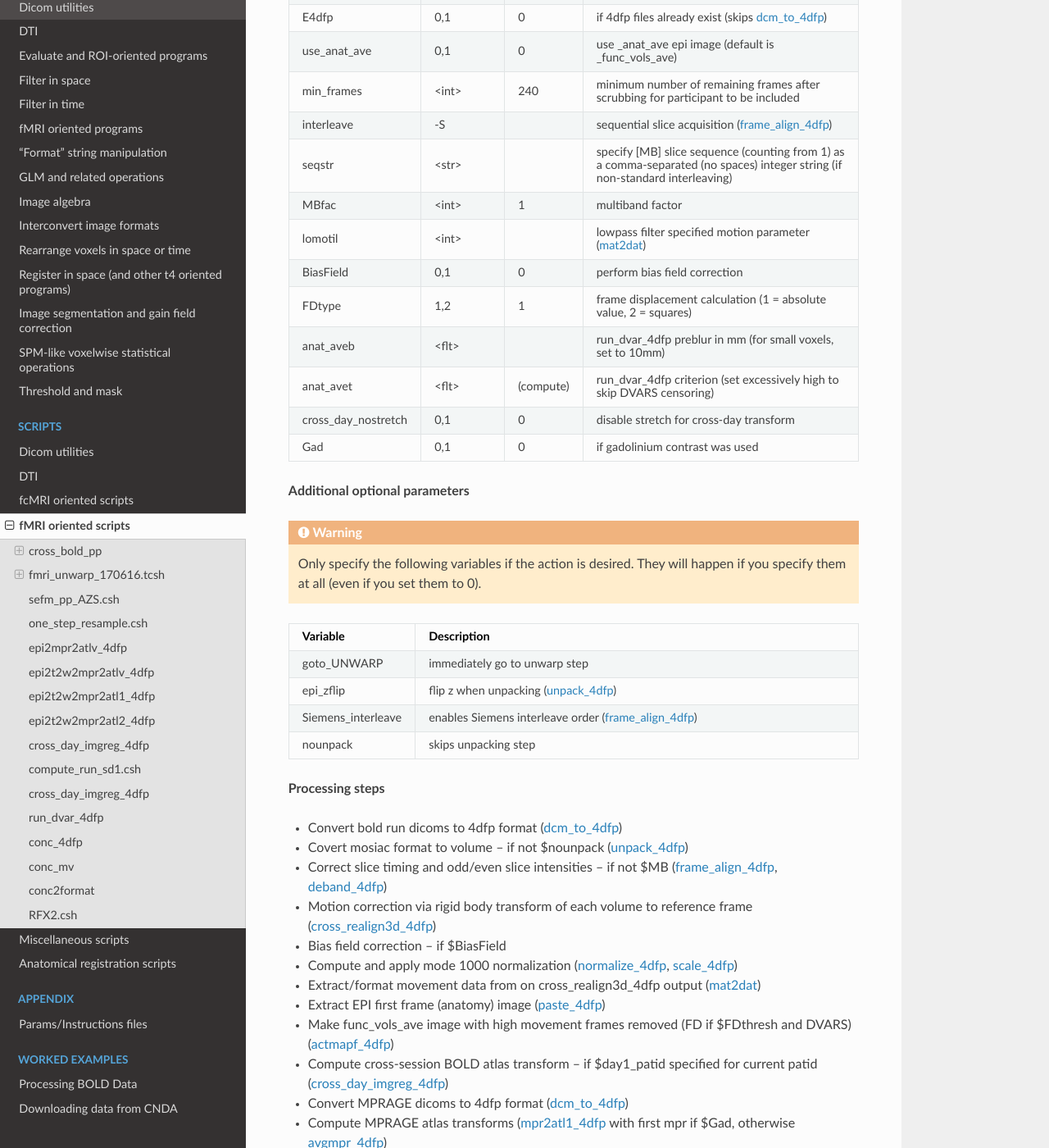
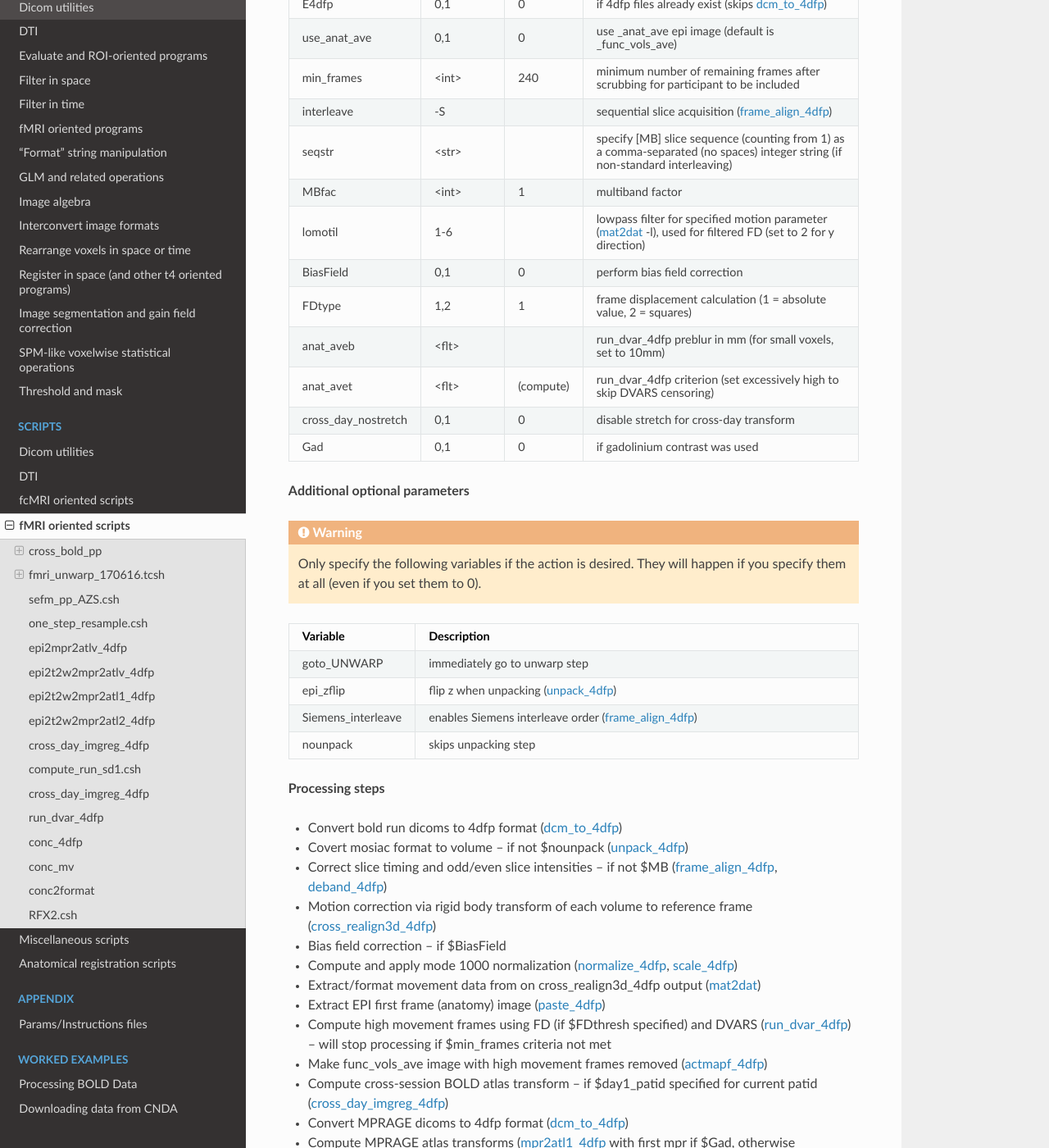
Before and after one commit to BlackHershey/4dfp-docs, a Sphinx documentation site: the page built from docs/scripts/fmri.rst, in a window 1280 px wide and 1400 px high, scrolled down 2577 px. Shown: the whole window at 82% size. Built offline with Sphinx 7.4.7 and the Read the Docs theme 2.0.0, drawn with Linux system fonts in a browser that asks for light colours; some of the changed text lies outside the part shown.

Commit message:
added clarifying details to cross bold docs

```diff
--- a/docs/global.rst
+++ b/docs/global.rst
@@ -203,9 +203,9 @@
 .. |lcube_vals| replace:: <int>
 .. |lcube_desc| replace:: cube dimension (in voxels) used by :ref:`qntv_4dfp`
 
-.. |lomotil_vals| replace:: <int>
+.. |lomotil_vals| replace:: 1-6
 .. |lomotil_default| replace:: no lowpass
-.. |lomotil_desc| replace:: lowpass filter specified motion parameter (:ref:`mat2dat`)
+.. |lomotil_desc| replace:: lowpass filter for specified motion parameter (:ref:`mat2dat` -l), used for filtered FD (set to 2 for y direction)
 
 .. |mag_vals| replace:: <nifti img>
 .. |mag_desc| replace:: magnitude field map image
--- a/docs/scripts/fmri.rst
+++ b/docs/scripts/fmri.rst
@@ -253,7 +253,8 @@ FMBases     |FMBases_vals|  |FMBases_desc|
 * Compute and apply mode 1000 normalization (:ref:`normalize_4dfp`, :ref:`scale_4dfp`)
 * Extract/format movement data from on cross_realign3d_4dfp output (:ref:`mat2dat`)
 * Extract EPI first frame (anatomy) image (:ref:`paste_4dfp`)
-* Make func_vols_ave image with high movement frames removed (FD if $FDthresh and DVARS) (:ref:`actmapf_4dfp`)
+* Compute high movement frames using FD (if $FDthresh specified) and DVARS (:ref:`run_dvar_4dfp`) -- will stop processing if $min_frames criteria not met
+* Make func_vols_ave image with high movement frames removed (:ref:`actmapf_4dfp`)
 * Compute cross-session BOLD atlas transform -- if $day1_patid specified for current patid (:ref:`cross_day_imgreg_4dfp`)
 * Convert MPRAGE dicoms to 4dfp format (:ref:`dcm_to_4dfp`)
 * Compute MPRAGE atlas transforms (:ref:`mpr2atl1_4dfp` with first mpr if $Gad, otherwise :ref:`avgmpr_4dfp`)
```
Also changed, not shown: other parts of docs/global.rst (+1 -1 lines).
